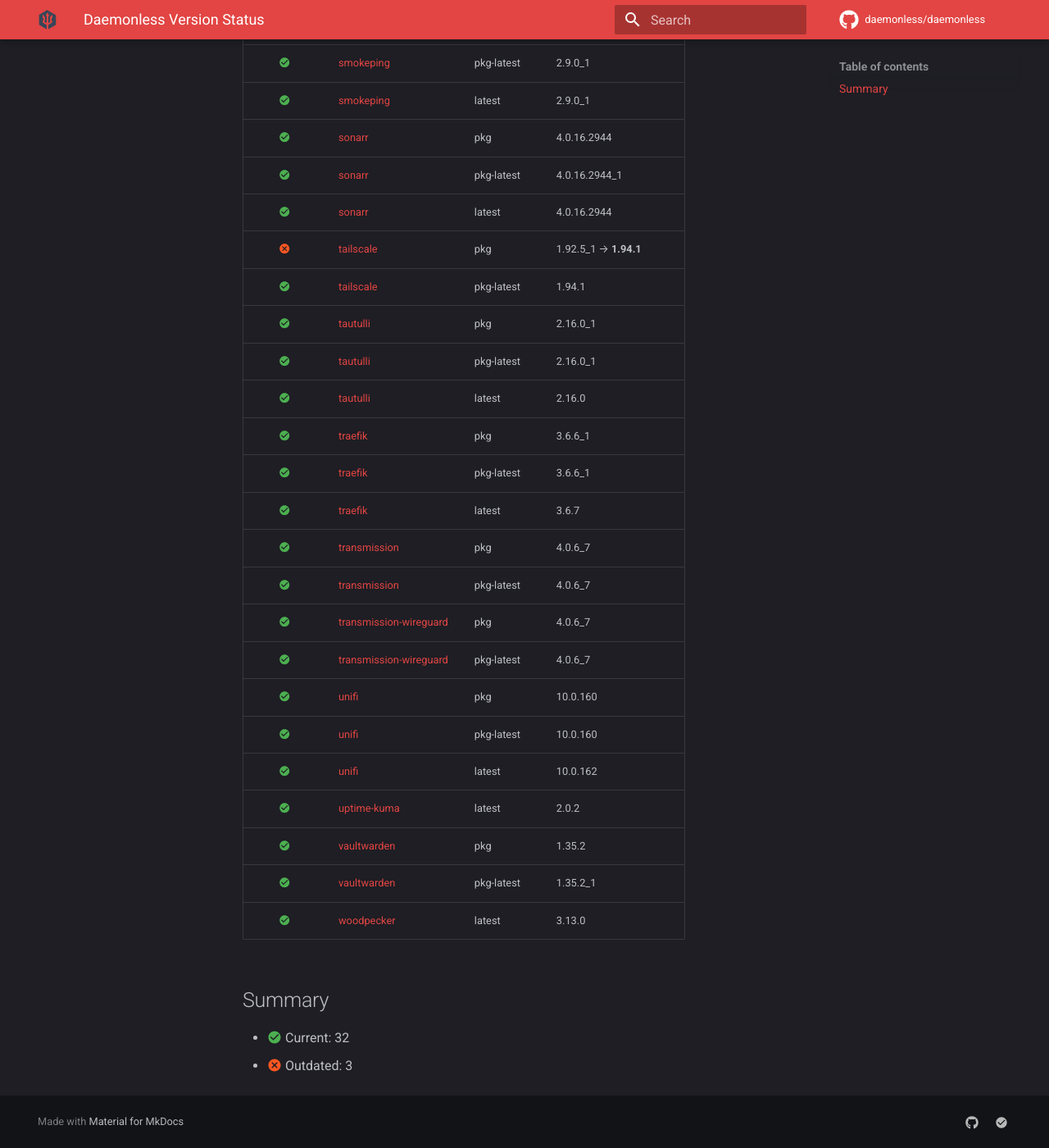
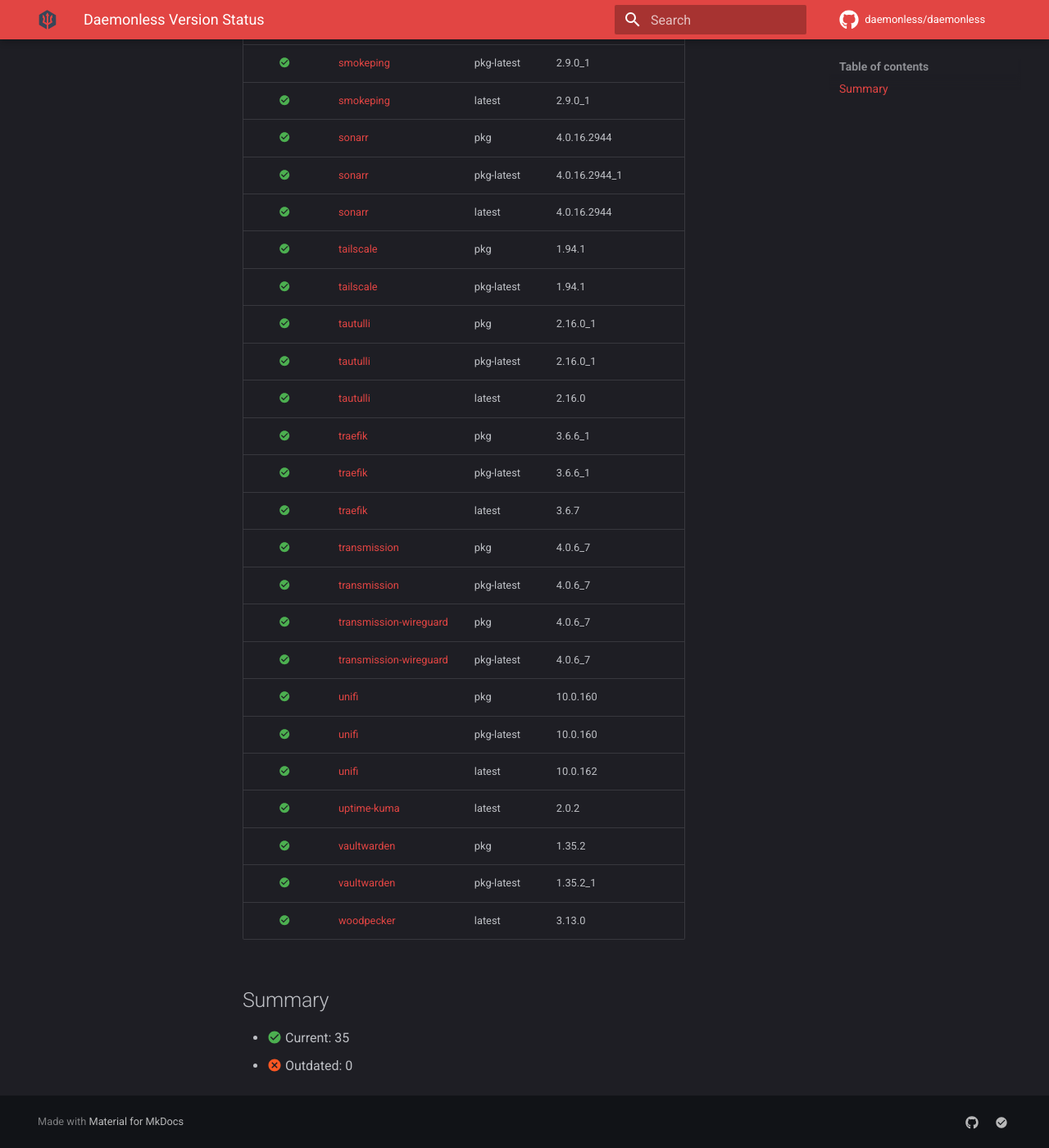
Before and after one commit to daemonless/daemonless-io, an MkDocs documentation site: the page built from docs/status.md, in a window 1280 px wide and 1400 px high, scrolled down 2356 px. Shown: the whole window at 82% size. Built offline with MkDocs 1.6.1 and Material for MkDocs 9.7.7, drawn with Linux system fonts in a browser that asks for light colours; comment, search, counter and statistics services are not loaded.

Commit message:
Update version status [skip ci]

```diff
--- a/docs/status.md
+++ b/docs/status.md
@@ -26,8 +26,8 @@
 | :material-check-circle:{ .current } | [lidarr](https://github.com/daemonless/lidarr/actions) | latest | 3.1.0.4875 |
 | :material-check-circle:{ .current } | [mariadb-11.4](https://github.com/daemonless/mariadb-11.4/actions) | pkg | 11.4.9 |
 | :material-check-circle:{ .current } | [mariadb-11.4](https://github.com/daemonless/mariadb-11.4/actions) | pkg-latest | 11.4.9 |
-| :material-close-circle:{ .outdated } | [mealie](https://github.com/daemonless/mealie/actions) | latest | 3.10.0 → **3.10.1** |
-| :material-close-circle:{ .outdated } | [n8n](https://github.com/daemonless/n8n/actions) | latest | 2.4.8 → **2.6.3** |
+| :material-check-circle:{ .current } | [mealie](https://github.com/daemonless/mealie/actions) | latest | 3.10.1 |
+| :material-check-circle:{ .current } | [n8n](https://github.com/daemonless/n8n/actions) | latest | 2.6.3 |
 | :material-check-circle:{ .current } | [nextcloud](https://github.com/daemonless/nextcloud/actions) | pkg | 32.0.3_4 |
 | :material-check-circle:{ .current } | [nextcloud](https://github.com/daemonless/nextcloud/actions) | pkg-latest | 32.0.5 |
 | :material-check-circle:{ .current } | [openspeedtest](https://github.com/daemonless/openspeedtest/actions) | latest | 2.0.5 |
@@ -54,7 +54,7 @@
 | :material-check-circle:{ .current } | [sonarr](https://github.com/daemonless/sonarr/actions) | pkg | 4.0.16.2944 |
 | :material-check-circle:{ .current } | [sonarr](https://github.com/daemonless/sonarr/actions) | pkg-latest | 4.0.16.2944_1 |
 | :material-check-circle:{ .current } | [sonarr](https://github.com/daemonless/sonarr/actions) | latest | 4.0.16.2944 |
-| :material-close-circle:{ .outdated } | [tailscale](https://github.com/daemonless/tailscale/actions) | pkg | 1.92.5_1 → **1.94.1** |
+| :material-check-circle:{ .current } | [tailscale](https://github.com/daemonless/tailscale/actions) | pkg | 1.94.1 |
 | :material-check-circle:{ .current } | [tailscale](https://github.com/daemonless/tailscale/actions) | pkg-latest | 1.94.1 |
 | :material-check-circle:{ .current } | [tautulli](https://github.com/daemonless/tautulli/actions) | pkg | 2.16.0_1 |
 | :material-check-circle:{ .current } | [tautulli](https://github.com/daemonless/tautulli/actions) | pkg-latest | 2.16.0_1 |
@@ -76,5 +76,5 @@
 
 ## Summary
 
-- :material-check-circle:{ .current } Current: 32
-- :material-close-circle:{ .outdated } Outdated: 3
+- :material-check-circle:{ .current } Current: 35
+- :material-close-circle:{ .outdated } Outdated: 0
```
